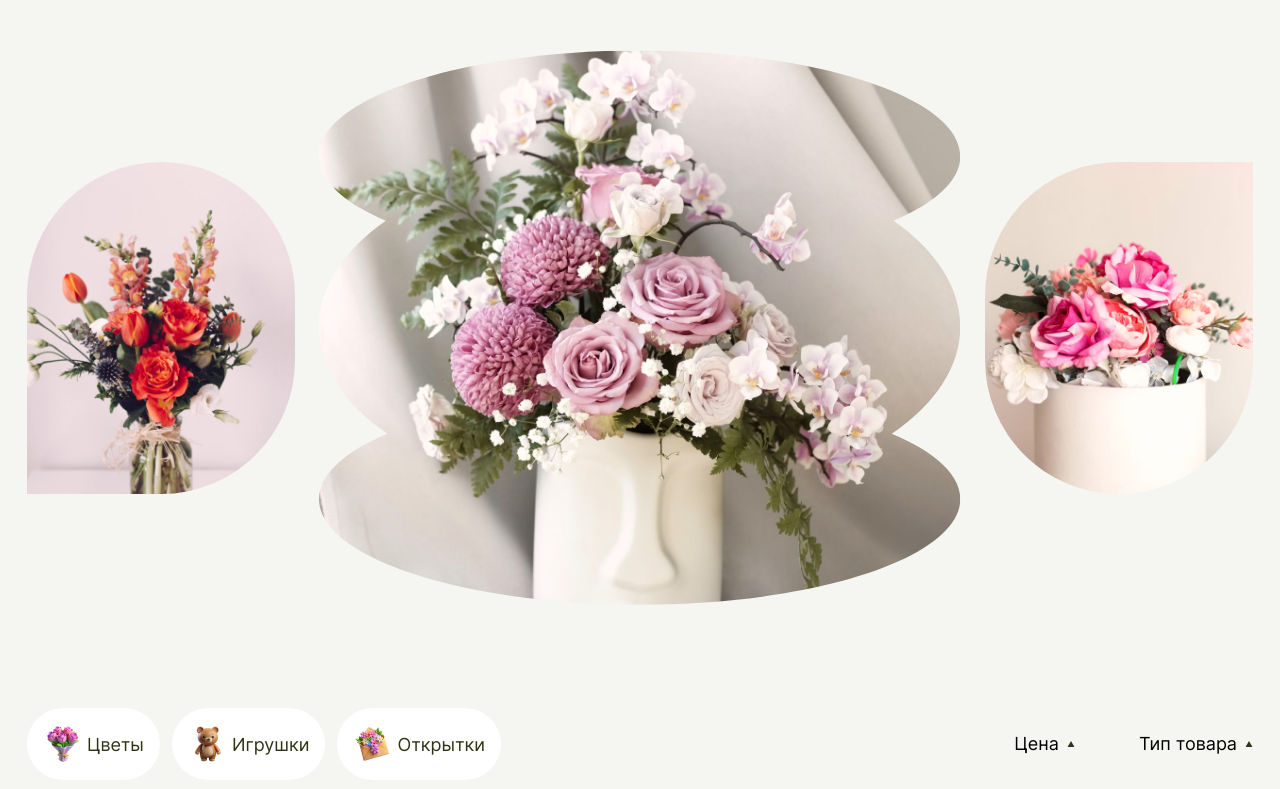
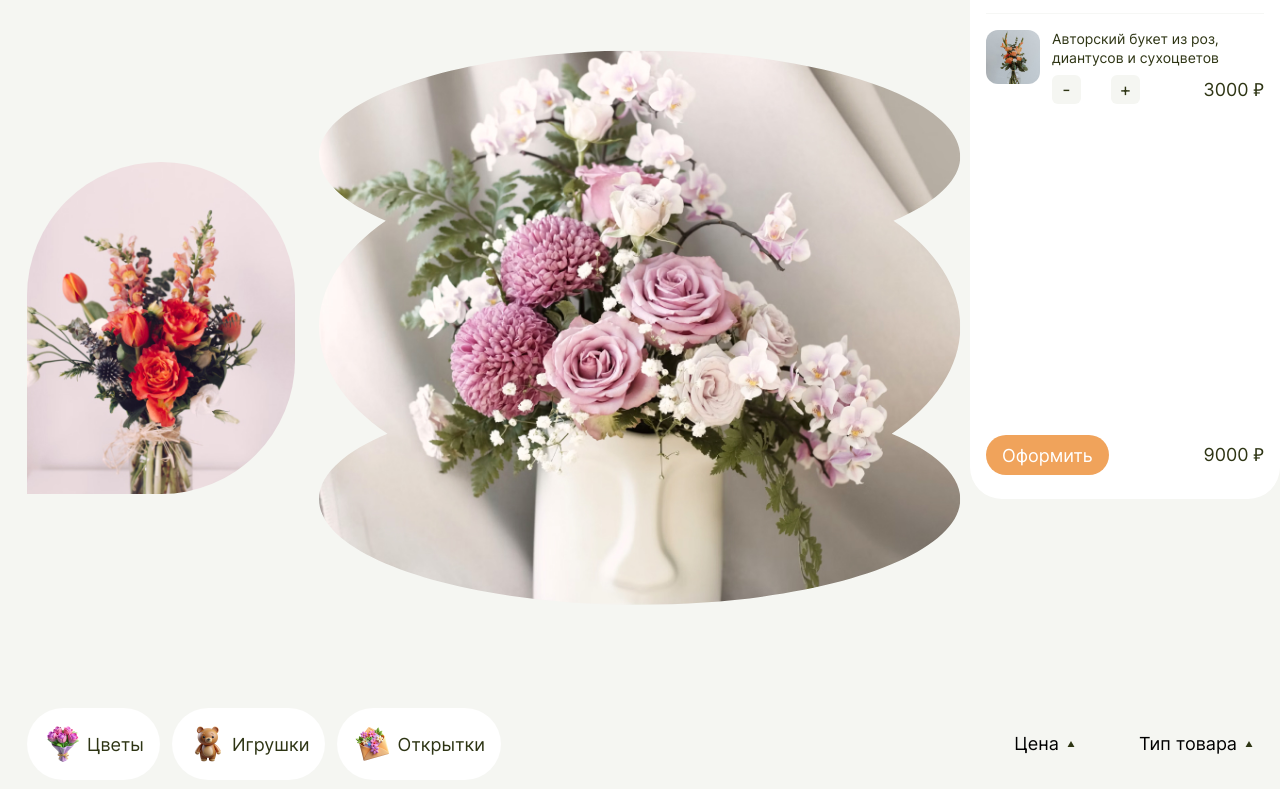
Before and after one commit to PavelName/Mirano, a website built with Vite: page index.html in a window 1280 px wide. Shown: the part 301-1090 px from the top of the page. Built offline with nearby package versions, Linux system fonts and the light colour scheme.

Commit message:
end write layout

```diff
--- a/index.html
+++ b/index.html
@@ -232,7 +232,7 @@
             </ul>
         </div>
 
-        <section class="cart">
+        <section class="cart cart_open">
           <div class="cart__container">
             <div class="cart__header">
               <h3 class="cart__title">Ваш заказ</h3>
--- a/index.js
+++ b/index.js
@@ -69,5 +69,17 @@ choices.forEach((choice) => {
   });
 });
 
-// choices__btn
-// choices__box
+
+const headerCartBtn = document.querySelector('.header__cart-btn');
+console.log(headerCartBtn);
+const cartClose = document.querySelector('.cart__close');
+const cart = document.querySelector('.cart');
+console.log(cart)
+
+headerCartBtn.addEventListener('click',() => {
+  cart.classList.toggle('cart_open');
+});
+
+cartClose.addEventListener('click',() => {
+  cart.classList.remove('cart_open');
+});
--- a/src/scss/modules/cart.scss
+++ b/src/scss/modules/cart.scss
@@ -4,10 +4,27 @@
 .cart {
   align-self: start;
   padding-top: 100px;
-  display: flex;
+  display: none;
 
   &_open {
-    display: none;
+    display: block;
+  }
+
+  @media (max-width: 1360px) {
+    padding: 0;
+    position: fixed;
+    z-index: 999;
+    top: 0;
+    right: 0;
+    bottom: 0;
+
+    overflow-y: auto;
+    height: 100vh;
+  }
+
+  @include mobile {
+    height: auto;
+    right: 14px;
   }
   // .cart__container
 
@@ -20,6 +37,14 @@
     min-height: 778px;
     display: flex;
     flex-direction: column;
+
+    @media (max-width: 1360px) {
+      height: 100%;
+    }
+    @include mobile {
+      min-height:auto;
+      max-width: 292px;
+    }
   }
 
   // .cart__header
--- a/src/scss/modules/header.scss
+++ b/src/scss/modules/header.scss
@@ -1,5 +1,6 @@
 @use "../varibles" as *;
 @use "../media" as *;
+
 @keyframes  slideDowm {
   to {
     top: 0;
```
Also changed, not shown: src/scss/css/cart.css, src/scss/css/cart.min.css, 4 other files.
